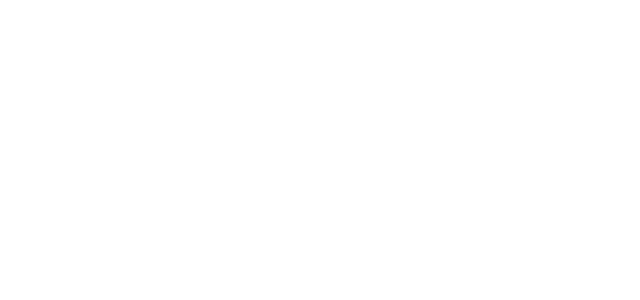
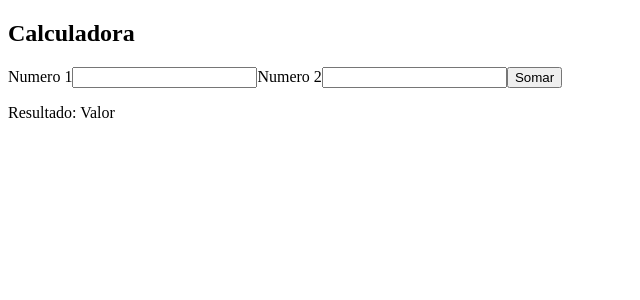
Before and after one commit to anamsilva1981/Projeto-Calculadora-de-soma, an Angular app: page / in a window 1280 px wide. Shown: the top 300 px of the page, without its empty margins (0-640 px from the left). Built offline with nearby package versions, Linux system fonts and the light colour scheme.

Commit message:
[Feature] Adiciona componente Calculadora ao app

```diff
--- a/src/app/app.component.html
+++ b/src/app/app.component.html
@@ -1,3 +1,3 @@
 
-
+<app-calculadora />
 <router-outlet />
--- a/src/app/app.component.ts
+++ b/src/app/app.component.ts
@@ -1,9 +1,10 @@
 import { Component } from '@angular/core';
 import { RouterOutlet } from '@angular/router';
+import { CalculadoraComponent } from './calculadora/calculadora.component';
 
 @Component({
   selector: 'app-root',
-  imports: [RouterOutlet],
+  imports: [RouterOutlet, CalculadoraComponent],
   templateUrl: './app.component.html',
   styleUrl: './app.component.css'
 })
```
